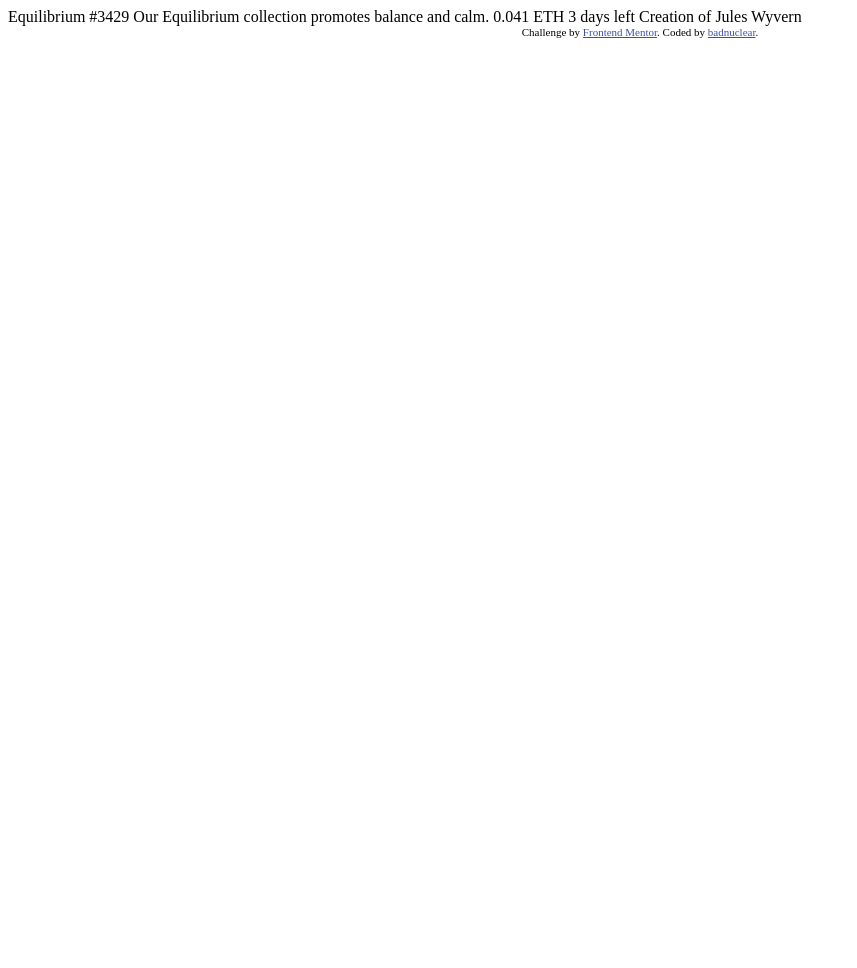
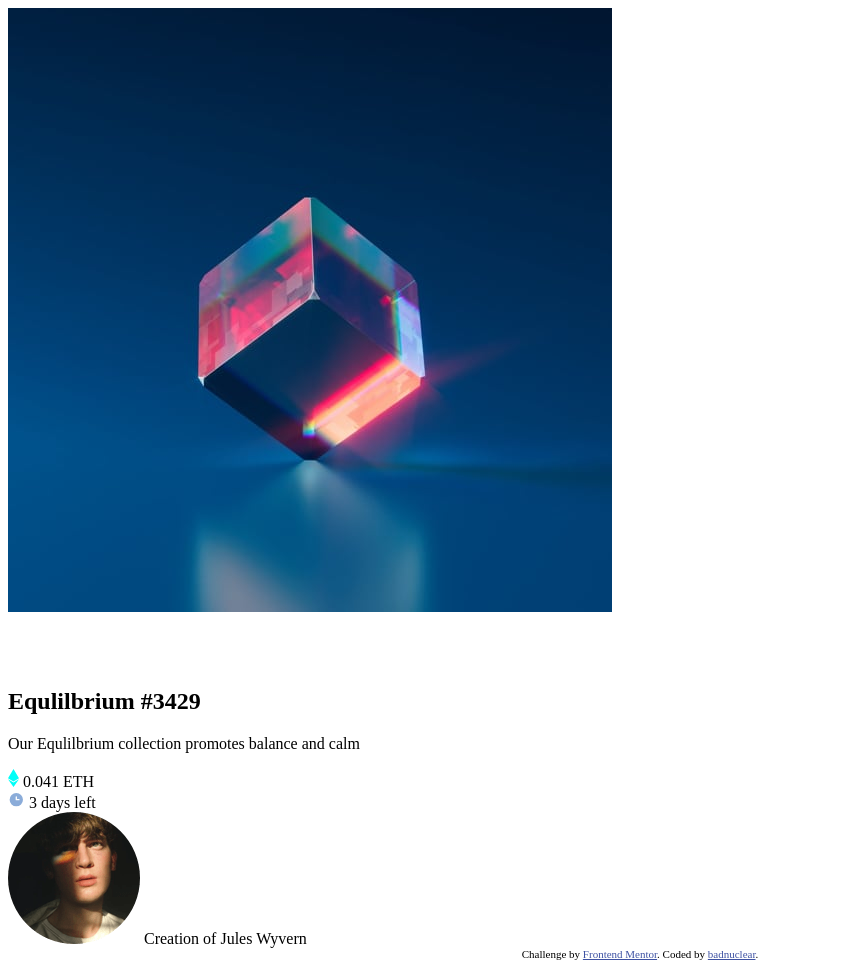
Before and after one commit to badnuclear/nft-preview-card-component-main, a plain HTML site: page index.html in a window 1280 px wide. Shown: the whole page, without its empty margins (0-857 px from the left). Before the commit the page ends 800 px from the top, so only its background shows below. Drawn offline with Linux system fonts and the light colour scheme.

Commit message:
HTML finish (CSS left)

```diff
--- a/index.html
+++ b/index.html
@@ -26,8 +26,41 @@
     </style>
   </head>
   <body>
-    Equilibrium #3429 Our Equilibrium collection promotes balance and calm.
-    0.041 ETH 3 days left Creation of Jules Wyvern
+    <div class="container">
+      <div class="card">
+        <div class="card-image-container">
+          <img
+            class="card-image"
+            src="images/image-equilibrium.jpg"
+            alt="I'm NFT Image"
+          />
+          <div class="card-image-hover">
+            <img src="images/icon-view.svg" alt="icon" />
+          </div>
+          <h2 class="card-title">Equlilbrium #3429</h2>
+          <p class="card-meniton">
+            Our Equlilbrium collection promotes balance and calm
+          </p>
+        </div>
+        <div class="card-price-days">
+          <div class="card-price">
+            <img src="images/icon-ethereum.svg" alt="icon-ethereum" />
+            <span>0.041 ETH</span>
+          </div>
+          <div class="card-days">
+            <img src="images/icon-clock.svg" alt="clock" />
+            <span> 3 days left</span>
+          </div>
+        </div>
+        <div class="card-creator">
+          <img src="images/image-avatar.png" alt="avator" />
+          <span
+            >Creation of
+            <span>Jules Wyvern</span>
+          </span>
+        </div>
+      </div>
+    </div>
 
     <div class="attribution">
       Challenge by
```
